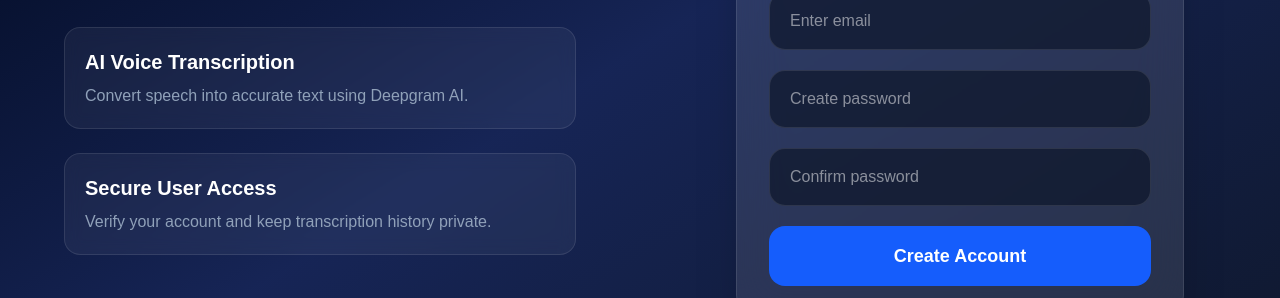
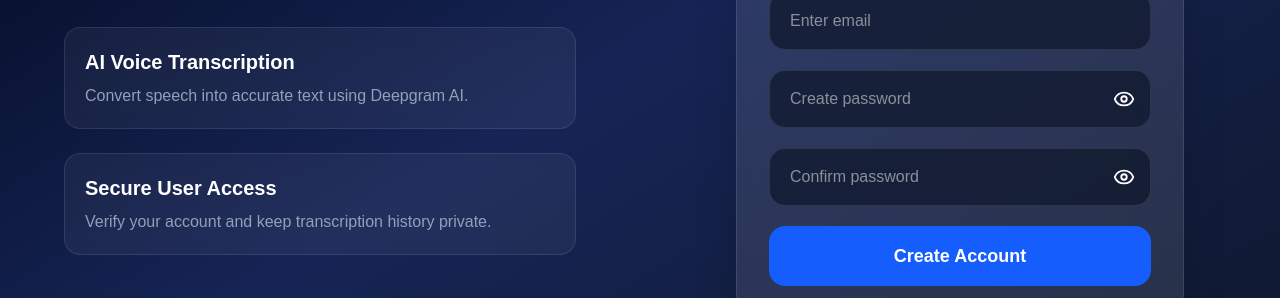
Before and after one commit to swati-kashyap22/speech-to-text-app, a React (Vite) app in the folder frontend/: page / in a window 1280 px wide. Both pictures are taken after a click on the button "Sign Up". Shown: the part 351-649 px from the top of the page. Built offline with nearby package versions, Linux system fonts and the light colour scheme.

Commit message:
Add eye icon in password input field

```diff
--- a/frontend/src/Auth.jsx
+++ b/frontend/src/Auth.jsx
@@ -1,8 +1,11 @@
+import { Eye, EyeOff } from "lucide-react";
 import { useState } from "react";
 import { supabase } from "./supabase";
 
 function Auth() {
   const [mode, setMode] = useState("login");
+  const [showPassword, setShowPassword] = useState(false);
+  const [showConfirmPassword, setShowConfirmPassword] = useState(false);
 
   const [email, setEmail] = useState("");
   const [password, setPassword] = useState("");
@@ -221,15 +224,25 @@ function Auth() {
   onChange={(e) => setEmail(e.target.value)}
   required
 />
+             <div className="relative">
   <input
-  type="password"
+    type={showPassword ? "text" : "password"}
     placeholder="Enter password"
     autoComplete="new-password"
-  className="w-full rounded-2xl border border-white/10 bg-slate-900/70 px-5 py-4 text-white outline-none transition focus:border-blue-500"
+    className="w-full rounded-2xl border border-white/10 bg-slate-900/70 px-5 py-4 pr-12 text-white outline-none transition focus:border-blue-500"
     value={password}
     onChange={(e) => setPassword(e.target.value)}
     required
   />
+
+  <button
+    type="button"
+    onClick={() => setShowPassword(!showPassword)}
+    className="absolute right-4 top-1/2 -translate-y-1/2 text-white"
+  >
+    {showPassword ? <EyeOff size={22} /> : <Eye size={22} />}
+  </button>
+</div>
 
               <button
                 type="submit"
@@ -267,6 +280,9 @@ function Auth() {
             </form>
           )}
 
+{/* sing up */}
+
+
           {mode === "signup" && (
             <form onSubmit={handleSignup} className="space-y-5">
               <input
@@ -279,25 +295,52 @@ function Auth() {
   required
 />
 
+  <div className="relative">
   <input
-  type="password"
+    type={showPassword ? "text" : "password"}
     placeholder="Create password"
     autoComplete="new-password"
-  className="w-full rounded-2xl border border-white/10 bg-slate-900/70 px-5 py-4 text-white outline-none transition focus:border-blue-500"
+    className="w-full rounded-2xl border border-white/10 bg-slate-900/70 px-5 py-4 pr-12 text-white outline-none transition focus:border-blue-500"
     value={password}
     onChange={(e) => setPassword(e.target.value)}
     required
   />
 
+  <button
+    type="button"
+    onClick={() => setShowPassword(!showPassword)}
+    className="absolute right-4 top-1/2 -translate-y-1/2 text-white"
+  >
+    {showPassword ? <EyeOff size={22} /> : <Eye size={22} />}
+  </button>
+</div>
+
+
+      <div className="relative">
   <input
-  type="password"
+    type={showConfirmPassword ? "text" : "password"}
     placeholder="Confirm password"
     autoComplete="new-password"
-  className="w-full rounded-2xl border border-white/10 bg-slate-900/70 px-5 py-4 text-white outline-none transition focus:border-blue-500"
+    className="w-full rounded-2xl border border-white/10 bg-slate-900/70 px-5 py-4 pr-12 text-white outline-none transition focus:border-blue-500"
     value={confirmPassword}
     onChange={(e) => setConfirmPassword(e.target.value)}
     required
   />
+
+  <button
+    type="button"
+    onClick={() =>
+      setShowConfirmPassword(!showConfirmPassword)
+    }
+    className="absolute right-4 top-1/2 -translate-y-1/2 text-white"
+  >
+    {showConfirmPassword ? (
+      <EyeOff size={22} />
+    ) : (
+      <Eye size={22} />
+    )}
+  </button>
+</div>
 
               <button
                 type="submit"
```
Lines whose indentation alone changed are shown as unchanged.
